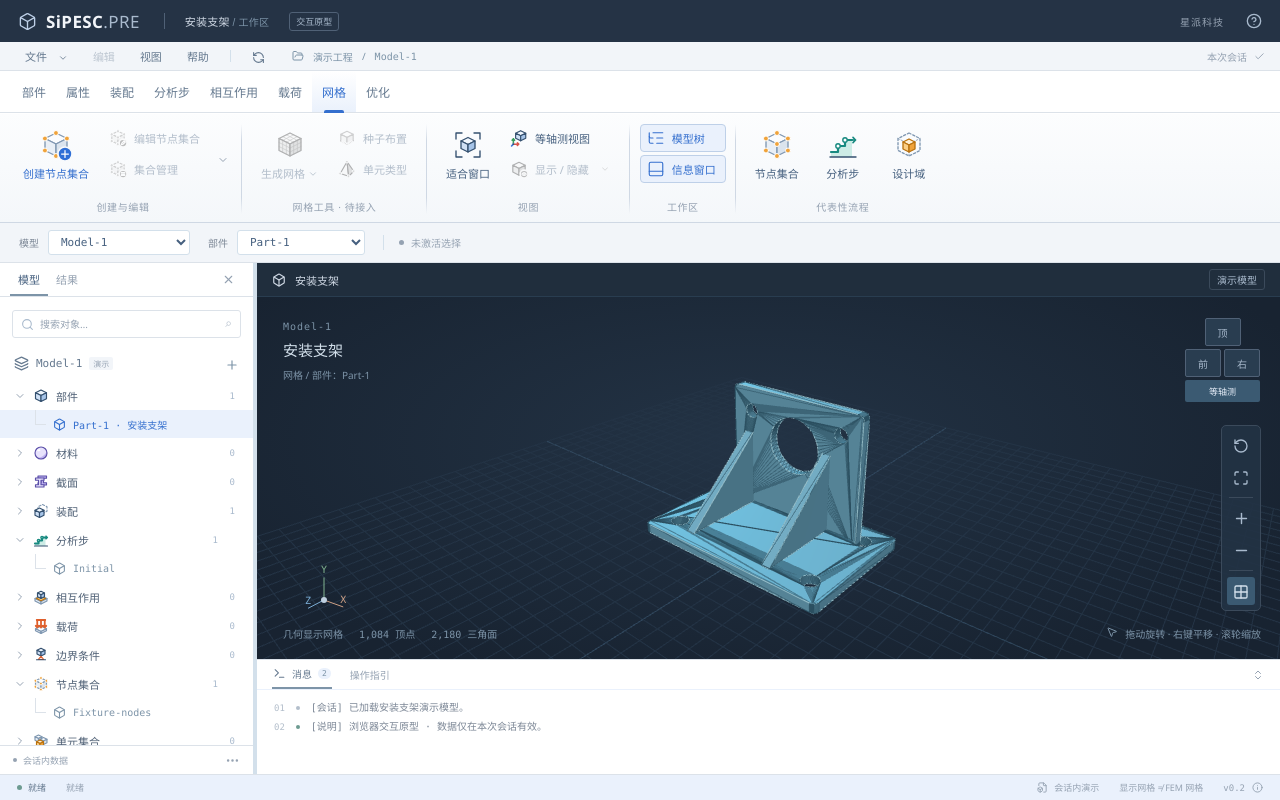
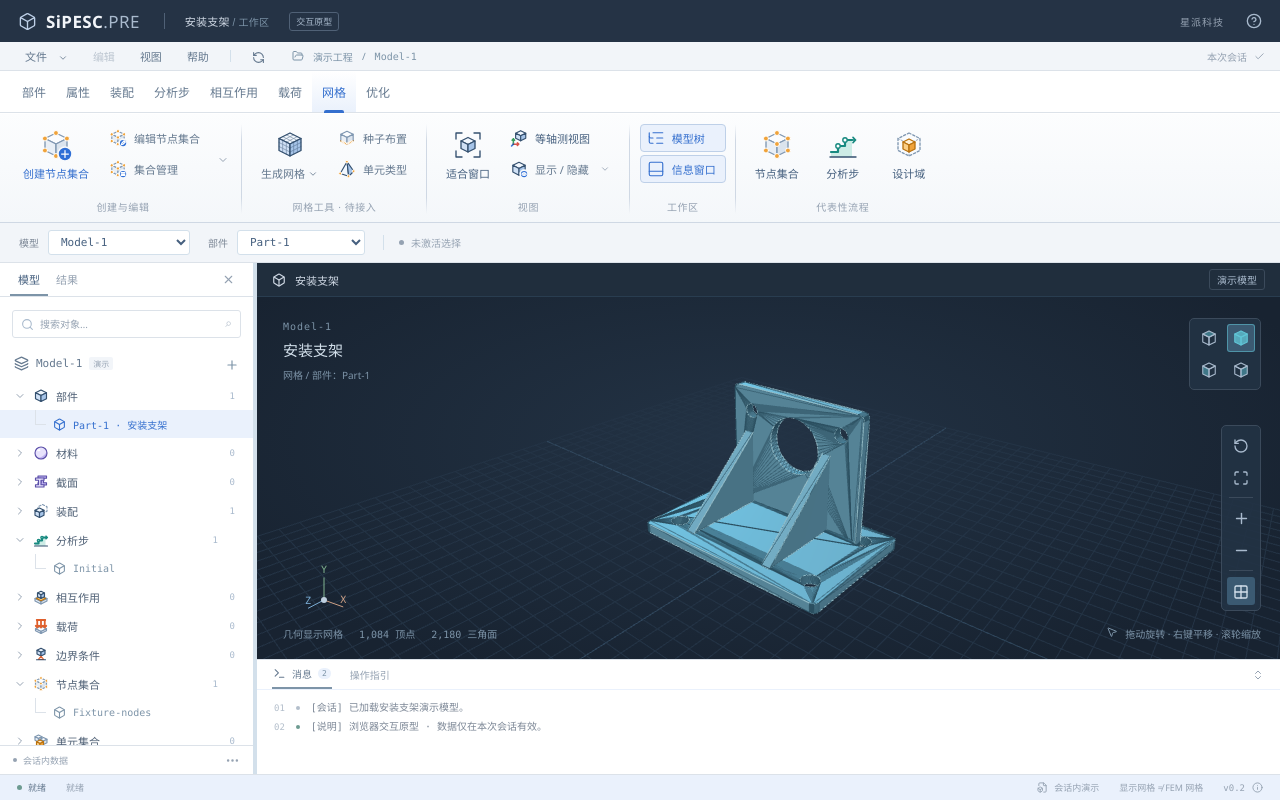
Before and after one commit to zhangjiawei2026-hub/xingpai-cae-prototype, a React (Vite) app in the folder prototype/: page / in a window 1280 px wide. Built offline with nearby package versions, Linux system fonts and the light colour scheme.

Commit message:
Reduce greyed-out Ribbon commands and use icons for view orientation
Unimplemented Ribbon commands are aria-disabled in full colour and explain themselves via the status notice; view navigator uses cube-face icons.

Figma-Prompt-ID: 40
Figma-Session-ID: 0b61f961-5a6d-4fc7-97d3-af9675c1eafe

```diff
--- a/prototype/src/features/ribbon/Ribbon.tsx
+++ b/prototype/src/features/ribbon/Ribbon.tsx
@@ -114,17 +114,31 @@ export function Ribbon({
         : item.command === "domain"
           ? model.domains.find((v) => v.id === state.selectedTree)
           : undefined;
+  const locked = empty || !!state.command;
+  // Commands outside this prototype stay visually available but semantically
+  // disabled; clicking explains why instead of faking a result.
+  const unavailable = (label: string, reason = "首轮原型未接入此命令") => ({
+    "aria-disabled": true as const,
+    "data-pending": "",
+    disabled: !!state.command,
+    title: `${label} · ${reason}`,
+    onClick: () => dispatch({ type: "notice", value: `「${label}」${reason}` }),
+  });
   return (
     <div className={s.ribbon} aria-label="Ribbon 功能区">
       <div className={s.ribbonGroup}>
         <div className={s.ribbonItems}>
           <button
             className={`${s.largeCommand} ${item.command ? s.featured : ""}`}
-            disabled={!item.command || empty || !!state.command}
-            title={item.command ? item.label : "此命令未纳入首轮原型"}
-            onClick={() =>
-              item.command && dispatch({ type: "open", command: item.command })
+            {...(item.command
+              ? {
+                  disabled: locked,
+                  title: item.label,
+                  onClick: () =>
+                    item.command &&
+                    dispatch({ type: "open", command: item.command }),
                 }
+              : unavailable(item.label))}
           >
             <CAEIcon
               name={item.icon}
@@ -138,23 +152,21 @@ export function Ribbon({
             {item.small.map(({ label, icon, badge }, i) => (
               <button
                 key={label}
-                disabled={
-                  i !== 0 || !item.command || !selected || !!state.command
-                }
-                title={
-                  i === 0 && item.command
-                    ? "选中已有对象后编辑；模型树也支持双击或 F2"
-                    : "此命令未纳入首轮原型"
-                }
-                onClick={() =>
+                {...(i !== 0 || !item.command
+                  ? unavailable(label)
+                  : !selected
+                    ? unavailable(label, "请先在模型树中选中要编辑的对象")
+                    : {
+                        disabled: !!state.command,
+                        title: "编辑选中对象；模型树也支持双击或 F2",
+                        onClick: () =>
                           item.command &&
-                  selected &&
                           dispatch({
                             type: "open",
                             command: item.command,
                             id: selected.id,
-                  })
-                }
+                          }),
+                      })}
               >
                 <CAEIcon name={icon} size={18} badge={badge} />
                 {label}
@@ -181,8 +193,7 @@ export function Ribbon({
         <div className={s.ribbonItems}>
           <button
             className={s.largeCommand}
-            disabled
-            title="真实网格生成功能未接入"
+            {...unavailable("生成网格", "真实网格生成功能未接入")}
           >
             <CAEIcon name="mesh" size={32} />
             <span className={s.splitLabel}>
@@ -191,11 +202,11 @@ export function Ribbon({
             </span>
           </button>
           <div className={s.smallCommands}>
-            <button disabled title="未接入真实网格能力">
+            <button {...unavailable("种子布置", "未接入真实网格能力")}>
               <CAEIcon name="seed" size={18} />
               种子布置
             </button>
-            <button disabled title="未接入真实网格能力">
+            <button {...unavailable("单元类型", "未接入真实网格能力")}>
               <CAEIcon name="elementType" size={18} />
               单元类型
             </button>
@@ -214,7 +225,7 @@ export function Ribbon({
               <CAEIcon name="iso" size={18} />
               等轴测视图
             </button>
-            <button disabled title="首轮仅显示一个演示部件">
+            <button {...unavailable("显示 / 隐藏", "首轮仅显示一个演示部件")}>
               <CAEIcon name="part" size={18} badge="view" />
               显示 / 隐藏
               <ChevronDown className={s.caret} size={10} />
@@ -250,7 +261,7 @@ export function Ribbon({
             <button
               key={i.command}
               className={s.largeCommand}
-              disabled={empty || !!state.command}
+              disabled={locked}
               onClick={() => dispatch({ type: "open", command: i.command })}
             >
               <CAEIcon name={i.icon} size={32} />
--- a/prototype/src/features/workspace/Workspace.module.css
+++ b/prototype/src/features/workspace/Workspace.module.css
@@ -344,7 +344,20 @@
 }
 .ribbon button:disabled > svg {
   filter: grayscale(1);
-  opacity: 0.42;
+  opacity: 0.45;
+}
+/* Not in this prototype: full-colour but marked aria-disabled; click explains why. */
+.ribbon button[data-pending]:not(:disabled) {
+  cursor: help;
+  color: var(--ink-secondary);
+}
+.ribbon button[data-pending]:not(:disabled):hover {
+  background: color-mix(in srgb, var(--paper) 70%, transparent);
+  border-color: var(--line);
+  box-shadow: none;
+}
+.ribbon button[data-pending]:not(:disabled):hover > svg {
+  transform: none;
 }
 .demoCommands::after {
   display: none;
--- a/prototype/src/viewport/Viewport.module.css
+++ b/prototype/src/viewport/Viewport.module.css
@@ -110,38 +110,44 @@
 .navigator {
   position: absolute;
   top: 21px;
-  right: 20px;
-  display: flex;
-  align-items: center;
-  flex-direction: column;
-  gap: 3px;
+  right: 19px;
+  display: grid;
+  grid-template-columns: repeat(2, 28px);
+  gap: 4px;
+  background: color-mix(in srgb, var(--view-grid) 91%, transparent);
+  border: 1px solid var(--view-border);
+  border-radius: 5px;
+  padding: 5px;
 }
 .navigator button {
-  background: var(--view-raised);
-  border: 1px solid var(--title-line);
-  width: 36px;
+  width: 28px;
   height: 28px;
+  display: grid;
+  place-items: center;
+  padding: 0;
+  background: none;
+  border: 0;
   color: var(--viewport-ink);
-  font-size: 10px;
-  border-radius: 2px;
+  border-radius: 3px;
 }
-.navigator > div {
-  display: flex;
-  gap: 3px;
+.navigator button:hover {
+  background: var(--view-hover);
+  color: var(--view-bright);
 }
-.navigator button:hover,
 .navigator button[aria-pressed="true"] {
-  color: var(--blue-soft);
-  border-color: var(--ink-soft);
   background: var(--view-hover);
+  color: var(--view-bright);
+  box-shadow: inset 0 0 0 1px color-mix(in srgb, var(--cyan) 55%, transparent);
 }
-.navigator .iso {
-  width: 75px;
-  height: 22px;
-  border: 0;
-  background: transparent;
-  font-size: 9px;
-  color: var(--view-dim);
+.faceOff {
+  fill: transparent;
+}
+.faceOn {
+  fill: color-mix(in srgb, var(--cyan) 48%, transparent);
+}
+.navigator button[aria-pressed="true"] .faceOn {
+  fill: color-mix(in srgb, var(--cyan) 75%, transparent);
+  stroke: var(--cyan);
 }
 .axes {
   position: absolute;
--- a/prototype/src/viewport/Viewport.tsx
+++ b/prototype/src/viewport/Viewport.tsx
@@ -15,6 +15,38 @@ import { createViewport } from "./adapter";
 import type { ViewMode } from "./adapter";
 import s from "./Viewport.module.css";
 import { workspaceContext } from "../features/workspace/context";
+
+/** Orientation glyph: iso cube with the viewed face highlighted. */
+function ViewFaceIcon({ face }: { face: ViewMode }) {
+  const faces = {
+    top: "M12 3.5 19.5 7.25 12 11 4.5 7.25Z",
+    front: "M4.5 7.25 12 11v9.5l-7.5-3.75Z",
+    right: "M12 11l7.5-3.75v9.5L12 20.5Z",
+  };
+  return (
+    <svg
+      width="20"
+      height="20"
+      viewBox="0 0 24 24"
+      fill="none"
+      stroke="currentColor"
+      strokeWidth="1.3"
+      strokeLinejoin="round"
+      aria-hidden="true"
+    >
+      {(Object.keys(faces) as (keyof typeof faces)[]).map((k) => (
+        <path
+          key={k}
+          d={faces[k]}
+          className={
+            face === "iso" || face === k ? s.faceOn : s.faceOff
+          }
+          data-face={k}
+        />
+      ))}
+    </svg>
+  );
+}
 
 export function Viewport() {
   const { state, dispatch } = useStore();
@@ -112,33 +144,24 @@ export function Viewport() {
           </button>
         </div>
         <div className={s.navigator} aria-label="视图方向">
-          <button
-            onClick={() => changeView("top")}
-            aria-pressed={view === "top"}
-          >
-            顶
-          </button>
-          <div>
+          {(
+            [
+              { value: "top", label: "顶", title: "顶视图" },
+              { value: "iso", label: "等轴测", title: "等轴测视图" },
+              { value: "front", label: "前", title: "前视图" },
+              { value: "right", label: "右", title: "右视图" },
+            ] as const
+          ).map((v) => (
             <button
-              onClick={() => changeView("front")}
-              aria-pressed={view === "front"}
+              key={v.value}
+              aria-label={v.label}
+              title={v.title}
+              onClick={() => changeView(v.value)}
+              aria-pressed={view === v.value}
             >
-              前
+              <ViewFaceIcon face={v.value} />
             </button>
-            <button
-              onClick={() => changeView("right")}
-              aria-pressed={view === "right"}
-            >
-              右
-            </button>
-          </div>
-          <button
-            className={s.iso}
-            onClick={() => changeView("iso")}
-            aria-pressed={view === "iso"}
-          >
-            等轴测
-          </button>
+          ))}
         </div>
         {error && (
           <div className={s.empty} role="alert">
```
Lines whose indentation alone changed are shown as unchanged.
